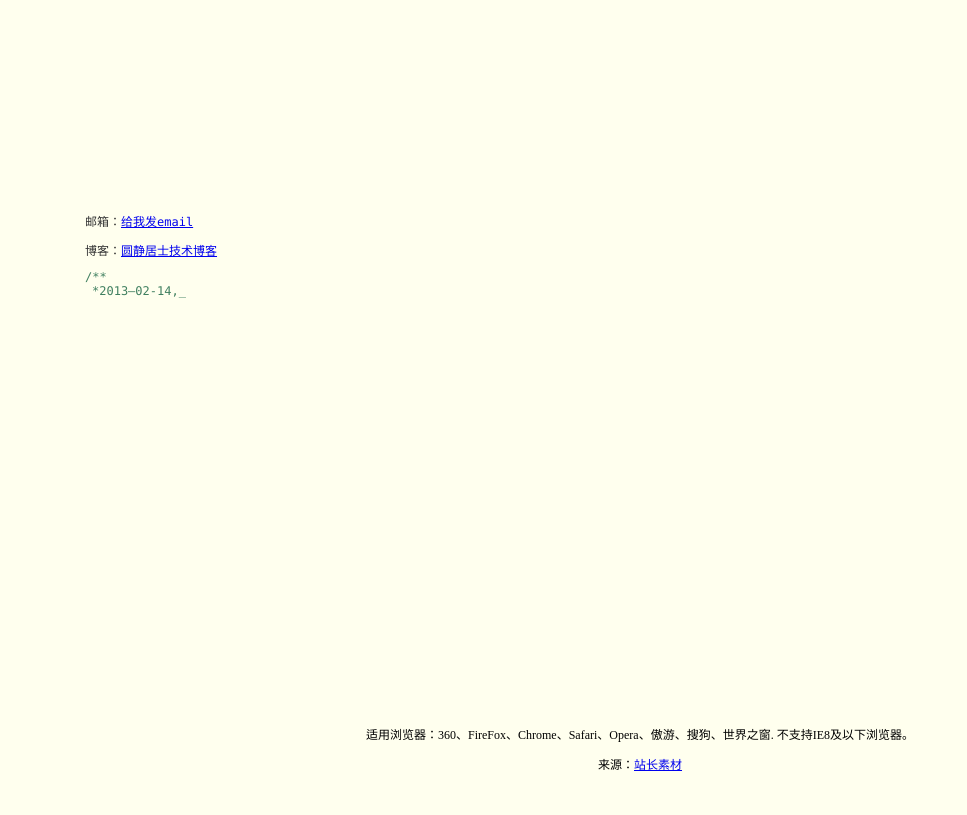
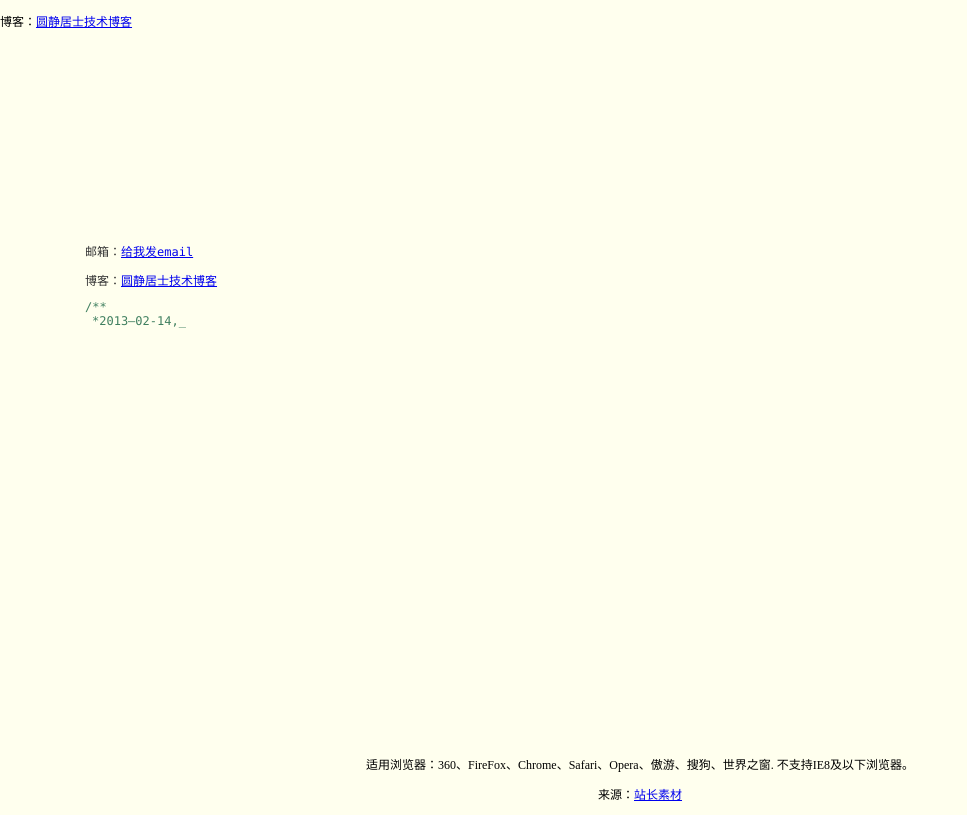
Before and after one commit to miaozhenzhong/blog, a plain HTML site: page index.html in a window 1280 px wide. Shown: the whole page, without its empty margins (0-967 px from the left). Drawn offline with Linux system fonts and the light colour scheme.

Commit message:
Update index.html

```diff
--- a/index.html
+++ b/index.html
@@ -19,6 +19,7 @@
 </head>
 
 <body>
+	<p>博客：<a href="http://blog.csdn.net/miaozhenzhong" target="_blank">圆静居士技术博客</a></p>
 
 <div id="mainDiv">
 	<div id="content">
```
